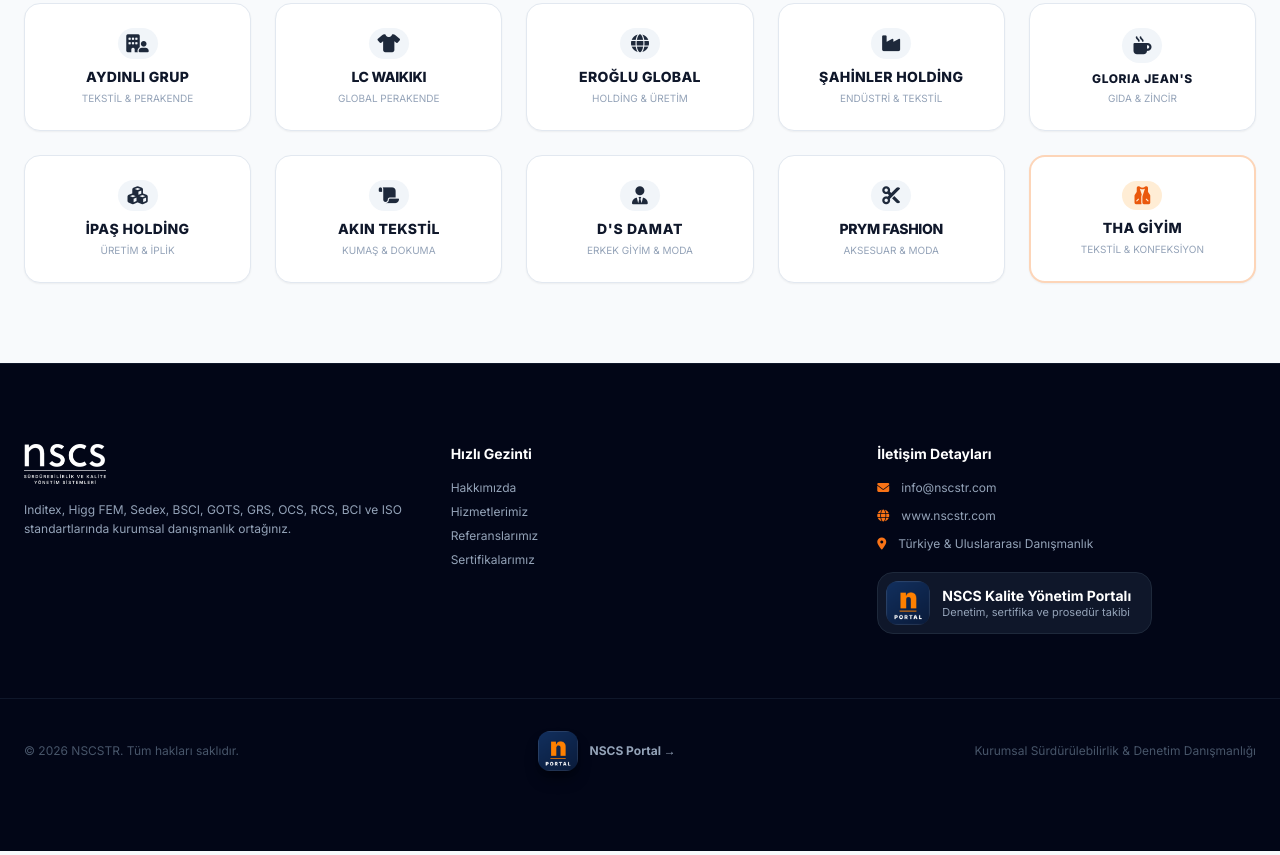
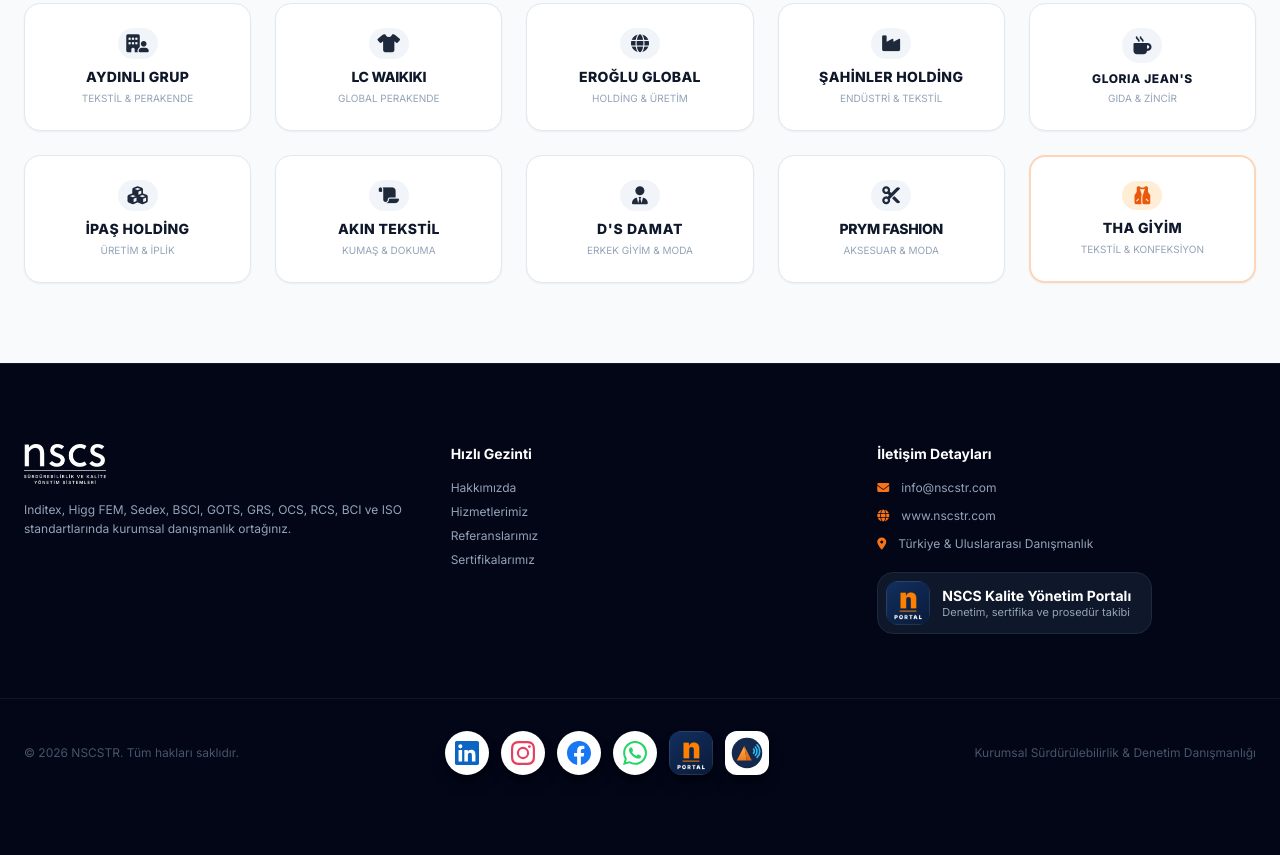
Before and after one commit to abdllhbydgn/nscstr, a plain HTML site: page index.html in a window 1280 px wide. Shown: the part 3403-4258 px from the top of the page. Drawn offline with nearby package versions, Linux system fonts and the light colour scheme.

Commit message:
Alt çubuk: LinkedIn, Instagram, Facebook, WhatsApp, NSCS Portal ve Arapça logoları
Co-Authored-By: Claude Sonnet 5.5 <noreply@anthropic.com>
Claude-Session: https://claude.ai/code/session_01J6foNXTwf1dGzDjULYpfrk

```diff
--- a/index.html
+++ b/index.html
@@ -552,10 +552,14 @@
 
         <div class="max-w-7xl mx-auto px-6 mt-16 pt-8 border-t border-slate-900 text-xs text-slate-600 flex flex-col md:flex-row items-center justify-between gap-5">
             <p>&copy; 2026 NSCSTR. Tüm hakları saklıdır.</p>
-            <a href="https://abdllhbydgn.github.io/nscsportal/" target="_blank" rel="noopener" class="flex items-center gap-3 group" title="NSCS Portal" aria-label="NSCS Portal">
-                <img src="portal-logo.png" alt="NSCS Portal" class="w-10 h-10 rounded-xl shadow-lg shadow-black/40 group-hover:-translate-y-0.5 transition">
-                <span class="text-slate-400 group-hover:text-brand-500 transition font-bold text-xs" data-i18n="ftr_portal_short">NSCS Portal &rarr;</span>
-            </a>
+            <div class="flex flex-wrap items-center justify-center gap-3">
+                <a href="https://www.linkedin.com/in/abdullahbaydogan/" target="_blank" rel="noopener noreferrer" class="w-11 h-11 rounded-full bg-white shadow-lg shadow-black/40 flex items-center justify-center hover:-translate-y-1 transition" title="LinkedIn" aria-label="LinkedIn"><svg viewBox="0 0 24 24" width="24" height="24" aria-hidden="true"><path fill="#0A66C2" d="M20.447 20.452h-3.554v-5.569c0-1.328-.027-3.037-1.852-3.037-1.853 0-2.136 1.445-2.136 2.939v5.667H9.351V9h3.414v1.561h.046c.477-.9 1.637-1.85 3.37-1.85 3.601 0 4.267 2.37 4.267 5.455v6.286zM5.337 7.433a2.062 2.062 0 01-2.063-2.065 2.064 2.064 0 112.063 2.065zm1.782 13.019H3.555V9h3.564v11.452zM22.225 0H1.771C.792 0 0 .774 0 1.729v20.542C0 23.227.792 24 1.771 24h20.451C23.2 24 24 23.227 24 22.271V1.729C24 .774 23.2 0 22.222 0h.003z"/></svg></a>
+                <a href="https://www.instagram.com/abdullah_baydogan/" target="_blank" rel="noopener noreferrer" class="w-11 h-11 rounded-full bg-white shadow-lg shadow-black/40 flex items-center justify-center hover:-translate-y-1 transition" title="Instagram" aria-label="Instagram"><svg viewBox="0 0 24 24" width="24" height="24" aria-hidden="true"><path fill="#E4405F" d="M12 2.163c3.204 0 3.584.012 4.85.07 3.252.148 4.771 1.691 4.919 4.919.058 1.265.069 1.645.069 4.849 0 3.205-.012 3.584-.069 4.849-.149 3.225-1.664 4.771-4.919 4.919-1.266.058-1.644.07-4.85.07-3.204 0-3.584-.012-4.849-.07-3.26-.149-4.771-1.699-4.919-4.92-.058-1.265-.07-1.644-.07-4.849 0-3.204.013-3.583.07-4.849.149-3.227 1.664-4.771 4.919-4.919 1.266-.057 1.645-.069 4.849-.069zM12 0C8.741 0 8.333.014 7.053.072 2.695.272.273 2.69.073 7.052.014 8.333 0 8.741 0 12c0 3.259.014 3.668.072 4.948.2 4.358 2.618 6.78 6.98 6.98C8.333 23.986 8.741 24 12 24c3.259 0 3.668-.014 4.948-.072 4.354-.2 6.782-2.618 6.979-6.98.059-1.28.073-1.689.073-4.948 0-3.259-.014-3.667-.072-4.947-.196-4.354-2.617-6.78-6.979-6.98C15.668.014 15.259 0 12 0zm0 5.838a6.162 6.162 0 100 12.324 6.162 6.162 0 000-12.324zM12 16a4 4 0 110-8 4 4 0 010 8zm6.406-11.845a1.44 1.44 0 100 2.881 1.44 1.44 0 000-2.881z"/></svg></a>
+                <a href="https://www.facebook.com/Abdullah.Baydogan" target="_blank" rel="noopener noreferrer" class="w-11 h-11 rounded-full bg-white shadow-lg shadow-black/40 flex items-center justify-center hover:-translate-y-1 transition" title="Facebook" aria-label="Facebook"><svg viewBox="0 0 24 24" width="24" height="24" aria-hidden="true"><path fill="#1877F2" d="M24 12.073c0-6.627-5.373-12-12-12s-12 5.373-12 12c0 5.99 4.388 10.954 10.125 11.854v-8.385H7.078v-3.47h3.047V9.43c0-3.007 1.792-4.669 4.533-4.669 1.312 0 2.686.235 2.686.235v2.953H15.83c-1.491 0-1.956.925-1.956 1.874v2.25h3.328l-.532 3.47h-2.796v8.385C19.612 23.027 24 18.062 24 12.073z"/></svg></a>
+                <a href="https://wa.me/201206403742" target="_blank" rel="noopener noreferrer" class="w-11 h-11 rounded-full bg-white shadow-lg shadow-black/40 flex items-center justify-center hover:-translate-y-1 transition" title="WhatsApp" aria-label="WhatsApp"><svg viewBox="0 0 24 24" width="24" height="24" aria-hidden="true"><path fill="#25D366" d="M17.472 14.382c-.297-.149-1.758-.867-2.03-.967-.273-.099-.471-.148-.67.15-.197.297-.767.966-.94 1.164-.173.199-.347.223-.644.075-.297-.15-1.255-.463-2.39-1.475-.883-.788-1.48-1.761-1.653-2.059-.173-.297-.018-.458.13-.606.134-.133.298-.347.446-.52.149-.174.198-.298.298-.497.099-.198.05-.371-.025-.52-.075-.149-.669-1.612-.916-2.207-.242-.579-.487-.5-.669-.51-.173-.008-.371-.01-.57-.01-.198 0-.52.074-.792.372-.272.297-1.04 1.016-1.04 2.479 0 1.462 1.065 2.875 1.213 3.074.149.198 2.096 3.2 5.077 4.487.709.306 1.262.489 1.694.625.712.227 1.36.195 1.871.118.571-.085 1.758-.719 2.006-1.413.248-.694.248-1.289.173-1.413-.074-.124-.272-.198-.57-.347m-5.421 7.403h-.004a9.87 9.87 0 01-5.031-1.378l-.361-.214-3.741.982.998-3.648-.235-.374a9.86 9.86 0 01-1.51-5.26c.001-5.45 4.436-9.884 9.888-9.884 2.64 0 5.122 1.03 6.988 2.898a9.825 9.825 0 012.893 6.994c-.003 5.45-4.437 9.884-9.885 9.884m8.413-18.297A11.815 11.815 0 0012.05 0C5.495 0 .16 5.335.157 11.892c0 2.096.547 4.142 1.588 5.945L.057 24l6.305-1.654a11.882 11.882 0 005.683 1.448h.005c6.554 0 11.89-5.335 11.893-11.893a11.821 11.821 0 00-3.48-8.413z"/></svg></a>
+                <a href="https://abdllhbydgn.github.io/nscsportal/" target="_blank" rel="noopener" class="w-11 h-11 rounded-xl shadow-lg shadow-black/40 hover:-translate-y-1 transition overflow-hidden" title="NSCS Portal" aria-label="NSCS Portal"><img src="portal-logo.png" alt="NSCS Portal" class="w-full h-full"></a>
+                <a href="https://abdllhbydgn.github.io/arapca/#/fabrika" target="_blank" rel="noopener" class="w-11 h-11 rounded-xl bg-white shadow-lg shadow-black/40 hover:-translate-y-1 transition overflow-hidden flex items-center justify-center" title="Arapça Öğreniyorum" aria-label="Arapça Öğreniyorum"><img src="arapca-logo.svg" alt="Arapça Öğreniyorum" class="w-8 h-8"></a>
+            </div>
             <p data-i18n="ftr_tagline">Kurumsal Sürdürülebilirlik &amp; Denetim Danışmanlığı</p>
         </div>
     </footer>
```
Also changed, not shown: arapca-logo.svg (added).
